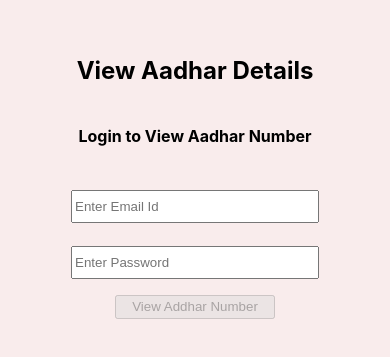
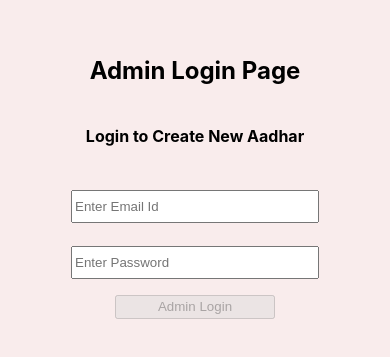
Before and after one commit to Abhishek-90/blackCurrant-frontend, a React (Create React App) app: page / in a window 390 px wide. Shown: the part 109-466 px from the top of the page. Built offline with nearby package versions, Linux system fonts and the light colour scheme.

Commit message:
Added page to create aadhar

```diff
--- a/src/App.js
+++ b/src/App.js
@@ -1,10 +1,11 @@
 import classes from './App.module.css';
 import User from "./Components/User/User.js";
-
+import AdminLogin from "./Components/Admin/AdminLogin.js";
 function App() {
   return (
     <div className={classes.container}>
-      <User />
+      {/* <User />       */}
+      <AdminLogin/>
     </div>
   );
 }
--- /dev/null
+++ b/src/Components/Admin/AdminLogin.js
@@ -0,0 +1,200 @@
+import { useState } from "react";
+import classes from "./AdminLogin.module.css";
+
+function validateEmail(emailAdress) {
+  let regexEmail = /^\w+([\.-]?\w+)*@\w+([\.-]?\w+)*(\.\w{2,3})+$/;
+  if (emailAdress.match(regexEmail)) {
+    return true;
+  } else {
+    return false;
+  }
+}
+
+const AdminLogin = () => {
+  const [loginCredentials, setLoginCredentials] = useState({
+    email: "",
+    password: "",
+  });
+
+  const [aadharCredentials, setAadharCredentials] = useState({
+    email: "",
+    password: "",
+    fname: "",
+    lname: "",
+    address: "",
+    number: "",
+  });
+
+  const [adminIn, setAdminIn] = useState(false);
+
+  function onAdminStateChange(e) {
+    setLoginCredentials({
+      ...loginCredentials,
+      [e.target.name]: e.target.value,
+    });
+  }
+
+  function onAadharStateChange(e) {
+    setAadharCredentials({
+      ...aadharCredentials,
+      [e.target.name]: e.target.value,
+    });
+  }
+
+  async function onAdminLoginClick() {
+    let response = await fetch(
+      "https://cosmic-dasik-baf319.netlify.app/.netlify/functions/api/admin/login",
+      {
+        method: "POST",
+        headers: {
+          "Content-Type": "application/json;charset=utf-8",
+          "Access-Control-Allow-Origin": "*",
+        },
+        body: JSON.stringify({
+          userId: loginCredentials.email,
+          password: loginCredentials.password,
+        }),
+      }
+    );
+    const status = response.status;
+    response = await response.json();
+    if (status === 200) {
+      setAdminIn(true);
+    }
+    console.log(response);
+  }
+
+  async function onAadharCreateClick() {
+    let response = await fetch(
+      "https://cosmic-dasik-baf319.netlify.app/.netlify/functions/api/admin/addAddhar",
+      {
+        method: "POST",
+        headers: {
+          "Content-Type": "application/json;charset=utf-8",
+          "Access-Control-Allow-Origin": "*",
+        },
+        body: JSON.stringify({
+          email: aadharCredentials.email,
+          password: aadharCredentials.password,
+          firstName: aadharCredentials.fname,
+          lastName: aadharCredentials.lname,
+          homeAddress: aadharCredentials.address,
+          phoneNumber: aadharCredentials.number,
+        }),
+      }
+    );
+    const status = response.status;
+    response = await response.json();
+    if (status === 200) {
+      setAdminIn(true);
+    }
+    console.log(response);
+  }
+
+  return (
+    <>
+      <div className={classes.userContainer}>
+        <h2>Admin Login Page </h2>
+        <h4>Login to Create New Aadhar</h4>
+        <div className={classes.loginDiv}>
+          <input
+            className={classes.inputStyle}
+            type="text"
+            placeholder="Enter Email Id"
+            value={loginCredentials.email}
+            name="email"
+            onChange={onAdminStateChange}
+          />
+          <input
+            className={classes.inputStyle}
+            type="password"
+            placeholder="Enter Password"
+            value={loginCredentials.password}
+            name="password"
+            onChange={onAdminStateChange}
+          />
+          <button
+            disabled={
+              loginCredentials.password.length < 8 &&
+              !validateEmail(loginCredentials.email)
+            }
+            className={classes.buttonStyle}
+            onClick={onAdminLoginClick}
+          >
+            Admin Login
+          </button>
+        </div>
+      </div>
+
+      {adminIn && (
+        <div className={classes.aadharDetail}>
+          <h2>Enter Aadhar Details</h2>
+          <input
+            className={classes.inputStyle}
+            type="password"
+            placeholder="Enter First Name"
+            value={aadharCredentials.fname}
+            name="fname"
+            onChange={onAadharStateChange}
+          />
+          <input
+            className={classes.inputStyle}
+            type="text"
+            placeholder="Enter Last Name"
+            value={aadharCredentials.lname}
+            name="lname"
+            onChange={onAadharStateChange}
+          />
+          <input
+            className={classes.inputStyle}
+            type="text"
+            placeholder="Enter Email Id"
+            value={aadharCredentials.email}
+            name="email"
+            onChange={onAadharStateChange}
+          />
+          <input
+            className={classes.inputStyle}
+            type="password"
+            placeholder="Enter Password"
+            value={aadharCredentials.password}
+            name="password"
+            onChange={onAadharStateChange}
+          />
+          <input
+            className={classes.inputStyle}
+            type="text"
+            placeholder="Enter Phone Nummber"
+            value={aadharCredentials.number}
+            name="number"
+            onChange={onAadharStateChange}
+          />
+          <input
+            className={classes.inputStyle}
+            type="password"
+            placeholder="Enter Address"
+            value={aadharCredentials.address}
+            name="address"
+            onChange={onAadharStateChange}
+          />
+          <button
+            disabled={
+              aadharCredentials.password.length < 8 &&
+              !validateEmail(aadharCredentials.email) &&
+              aadharCredentials.number.length !== 10 &&
+              aadharCredentials.fname.length < 3 &&
+              aadharCredentials.lname.length < 3 &&
+              aadharCredentials.address.length < 10
+            }
+            className={classes.buttonStyle}
+            onClick={onAadharCreateClick}
+          >
+            Create Aadhar
+          </button>
+        </div>
+      )}
+    </>
+  );
+};
+
+export default AdminLogin;
--- /dev/null
+++ b/src/Components/Admin/AdminLogin.module.css
@@ -0,0 +1,49 @@
+.userContainer {
+  height: 100%;
+  width: 50%;
+  display: flex;
+  flex-direction: column;
+  justify-content: center;
+  align-items: center;
+}
+
+.loginDiv {
+  height: 50%;
+  width: 40%;
+  display: flex;
+  flex-direction: column;
+  align-items: center;
+}
+
+.inputStyle {
+  height: 1.7rem;
+  width: 15rem;
+  margin-top: 1.4rem;
+  outline: none;
+}
+
+.buttonStyle {
+  height: 1.5rem;
+  width: 10rem;
+  margin-top: 1rem;
+}
+
+.aadharDetail {
+  height: 100%;
+  width: 50%;
+  display: flex;
+  flex-direction: column;
+  justify-content: center;
+  align-items: center;
+}
+
+@media screen and (max-width: 767px) {
+  .userContainer {
+    height: 100%;
+    width: 100%;
+    display: flex;
+    flex-direction: column;
+    justify-content: center;
+    align-items: center;
+  }
+}
```
